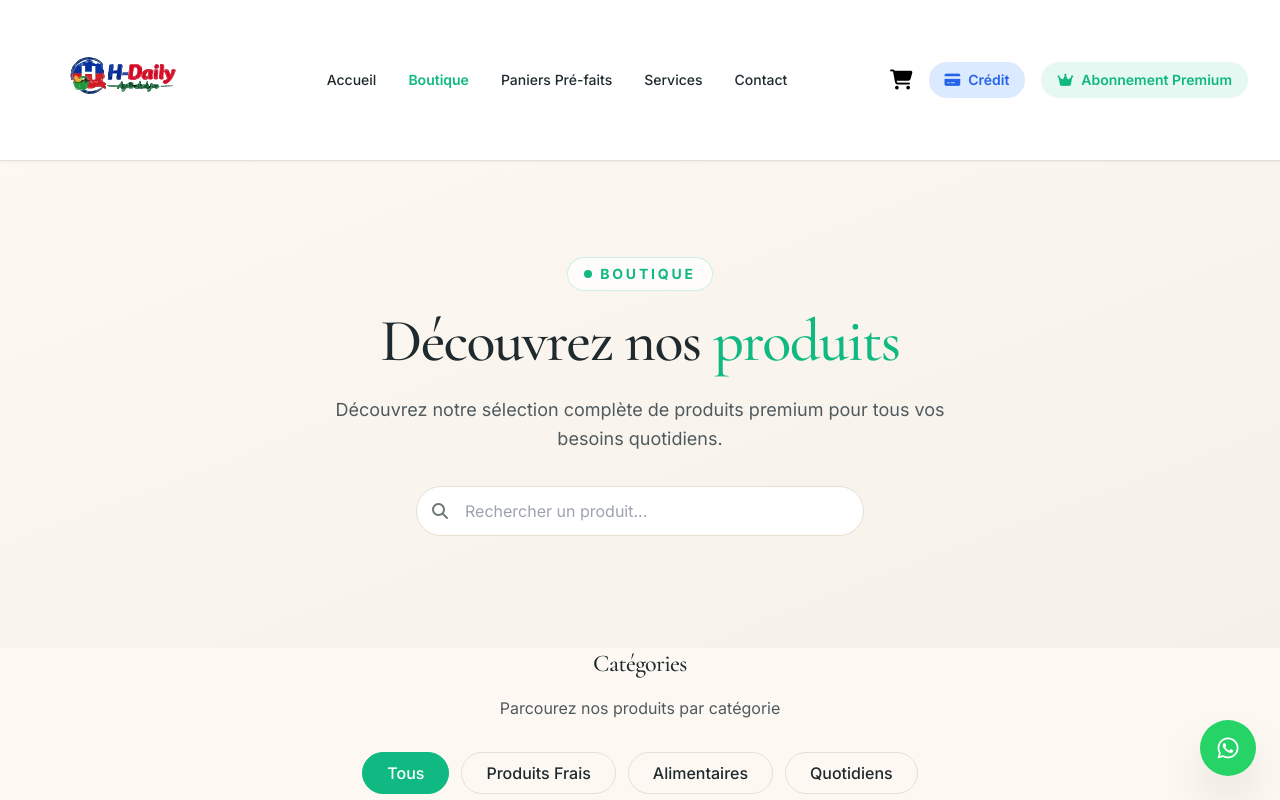
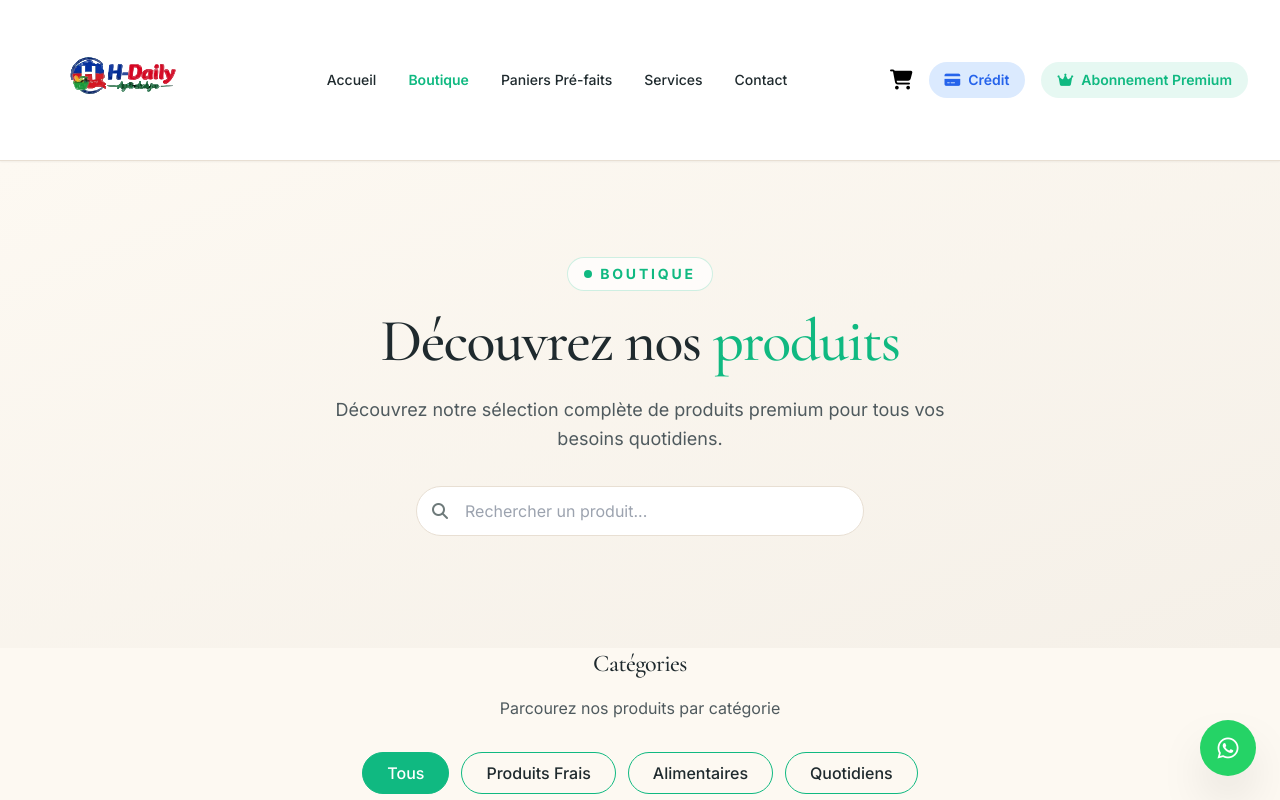
Before and after one commit to hisberts-tech/website-hdaily, a React (Vite) app: page /boutique in a window 1280 px wide. Shown: the top 800 px of the page. Built offline with nearby package versions, Linux system fonts and the light colour scheme.

Commit message:
Add green border to product category buttons on shop page

```diff
--- a/src/pages/Boutique.tsx
+++ b/src/pages/Boutique.tsx
@@ -92,7 +92,7 @@ const Boutique: React.FC = () => {
               className={`px-6 py-2 rounded-full border font-medium transition-all ${
                 selectedCategory === category.value
                   ? 'bg-hd-primary text-white border-hd-primary'
-                  : 'border-hd-border text-hd-secondary hover:border-hd-primary hover:text-hd-primary'
+                  : 'border-hd-primary text-hd-secondary hover:bg-hd-primary hover:text-white'
               }`}
             >
               {category.label}
```
